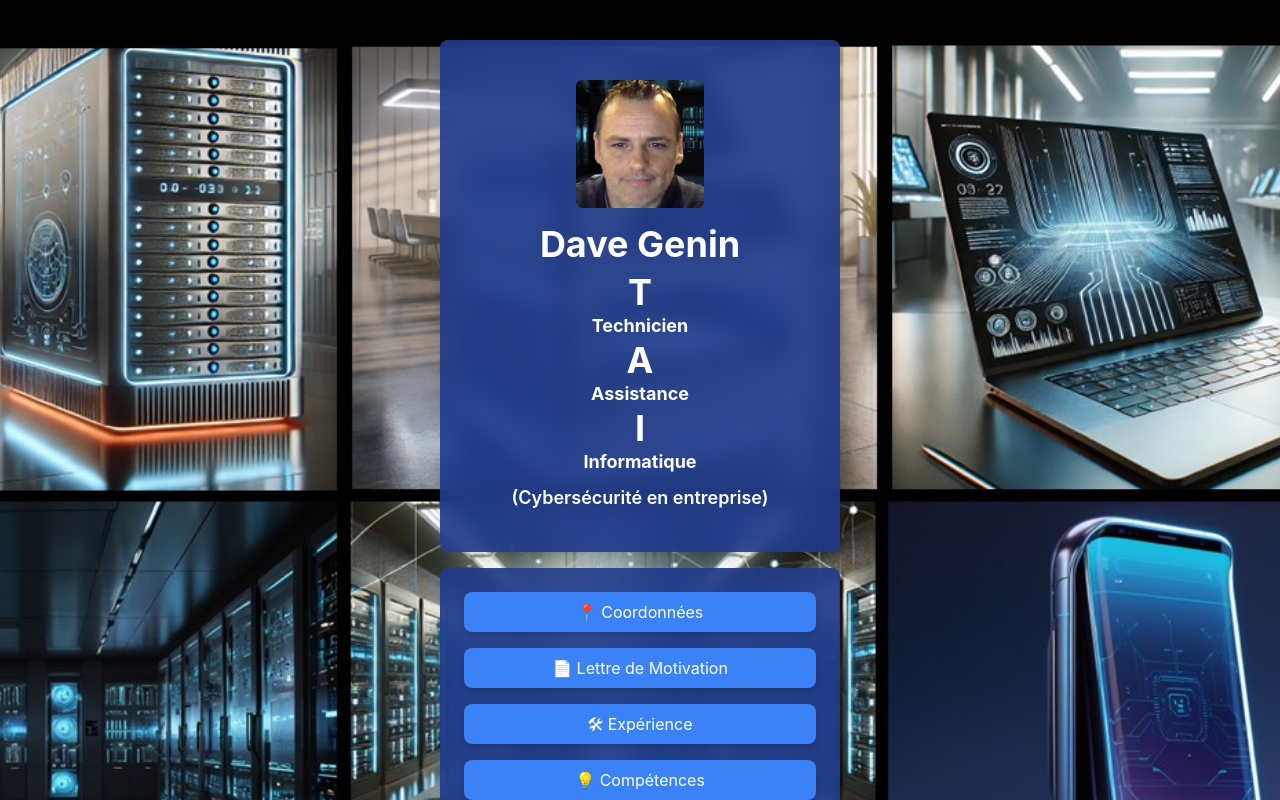
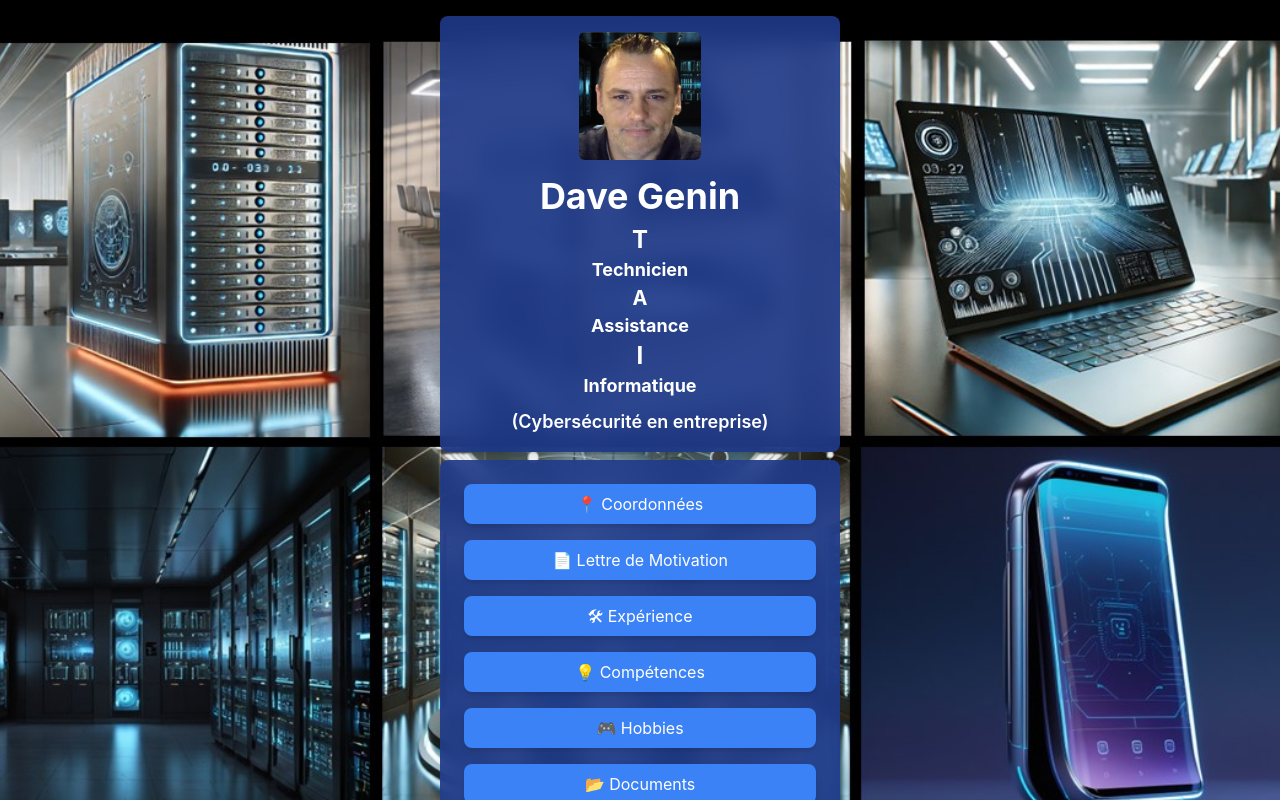
Before and after one commit to daveisa88/-mon-cv-Genin-Dave, a React (Create React App) app: page / in a window 1280 px wide. Shown: the top 800 px of the page. Built offline with nearby package versions, Linux system fonts and the light colour scheme.

Commit message:
Mise à jour du CV web

```diff
--- a/src/components/Navigation.js
+++ b/src/components/Navigation.js
@@ -3,7 +3,7 @@ import { Link } from "react-router-dom";
 
 const Navigation = () => {
     return (
-        <div className="bg-blue-900 p-6 rounded-lg shadow-lg backdrop-blur-md bg-opacity-90 w-[400px] mx-auto mt-4">
+        <div className="bg-blue-900 p-6 rounded-lg shadow-lg backdrop-blur-md bg-opacity-90 w-[400px] mx-auto mt-2">
             <nav className="flex flex-wrap justify-center gap-4">
                 {[
                     { path: "/contact", label: "📍 Coordonnées" }, // Coordonnées en premier
--- a/src/components/Profile.js
+++ b/src/components/Profile.js
@@ -2,9 +2,9 @@ import React from "react";
 
 const Profile = () => {
     return (
-        <div className="relative flex flex-col items-center bg-blue-900 text-white p-10 w-[400px] rounded-lg shadow-lg backdrop-blur-md bg-opacity-90 mx-auto mt-10">
+        <div className="relative flex flex-col items-center bg-blue-900 text-white p-4 w-[400px] rounded-lg shadow-lg backdrop-blur-md bg-opacity-90 mx-auto mt-4">
             {/* Photo de profil carrée et intégrée */}
-            <div className="w-32 h-32 bg-white rounded-md overflow-hidden mb-4">
+            <div className="w-30 h-32 bg-white rounded-md overflow-hidden mb-4">
                 <img
                     src="/profile.jpg"
                     alt="Dave Genin"
@@ -17,11 +17,11 @@ const Profile = () => {
 
             {/* T.A.I en vertical */}
             <div className="text-3xl font-bold flex flex-col items-center leading-tight">
-                <span className="text-4xl">T</span>
+                <span className="text-2xl">T</span>
                 <span className="text-lg">Technicien</span>
-                <span className="text-4xl">A</span>
+                <span className="text-xl">A</span>
                 <span className="text-lg">Assistance</span>
-                <span className="text-4xl">I</span>
+                <span className="text-2xl">I</span>
                 <span className="text-lg">Informatique</span>
             </div>
 
```
